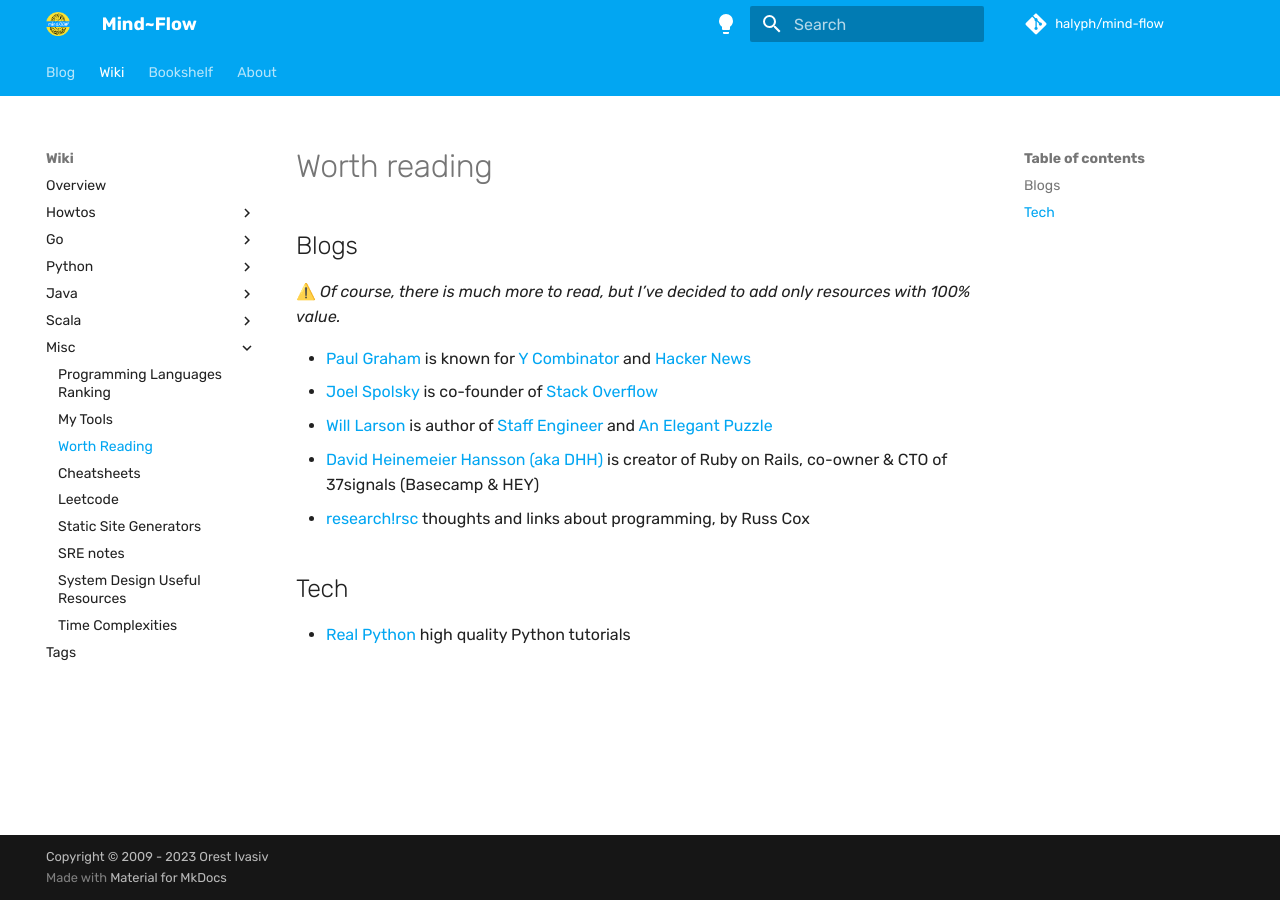
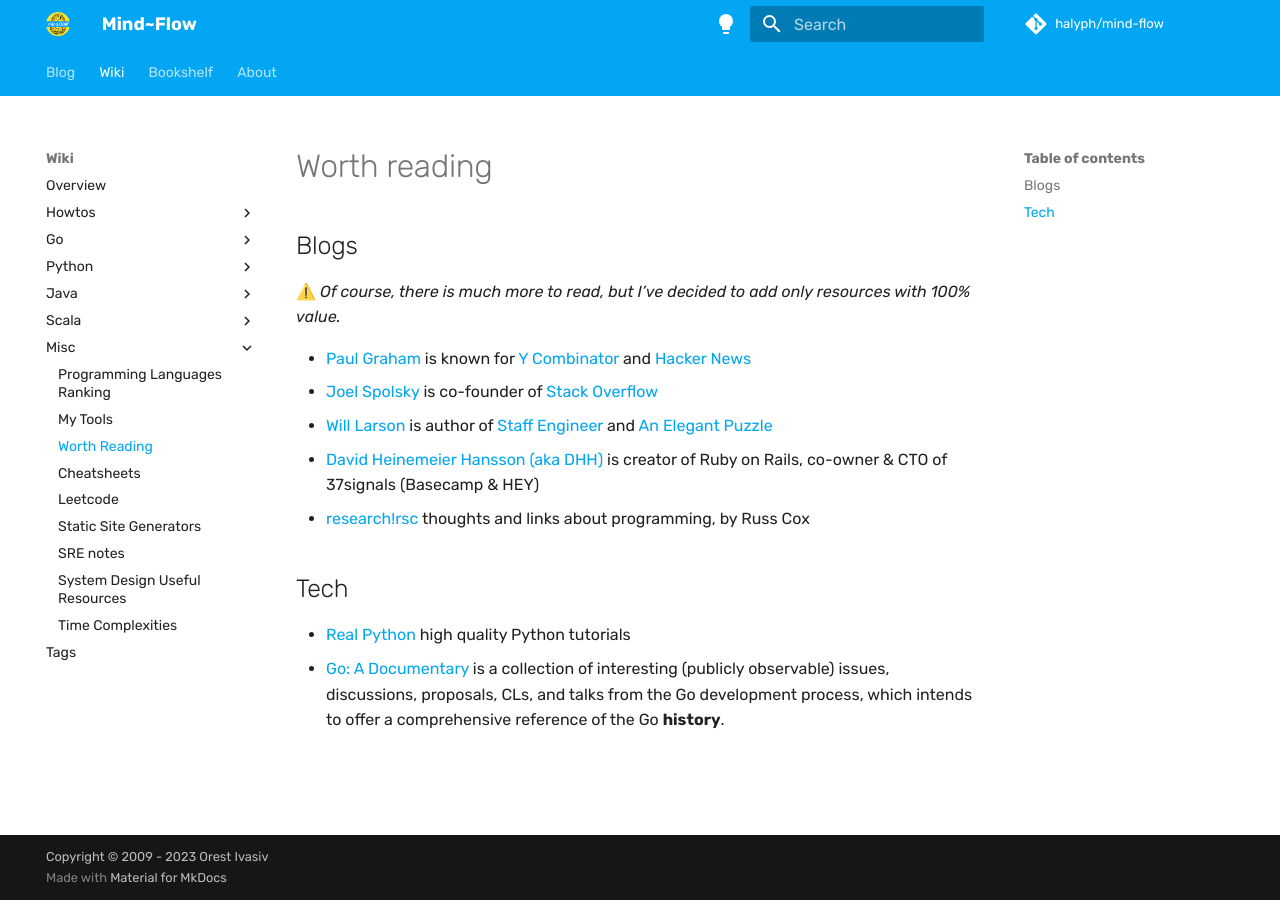
Before and after one commit to halyph/mind-flow, an MkDocs documentation site: the page built from docs/wiki/misc/worth-reading.md, in a window 1280 px wide. Built offline with MkDocs 1.6.1 and Material for MkDocs 9.7.7, drawn with Linux system fonts in a browser that asks for light colours; some web fonts are replaced; comment, search, counter and statistics services are not loaded.

Commit message:
upd worth-reading.md

```diff
--- a/docs/wiki/misc/worth-reading.md
+++ b/docs/wiki/misc/worth-reading.md
@@ -13,3 +13,4 @@
 ## Tech
 
 - [Real Python](https://realpython.com/) high quality Python tutorials
+- [Go: A Documentary](https://golang.design/history/) is a collection of interesting (publicly observable) issues, discussions, proposals, CLs, and talks from the Go development process, which intends to offer a comprehensive reference of the Go **history**.
```
